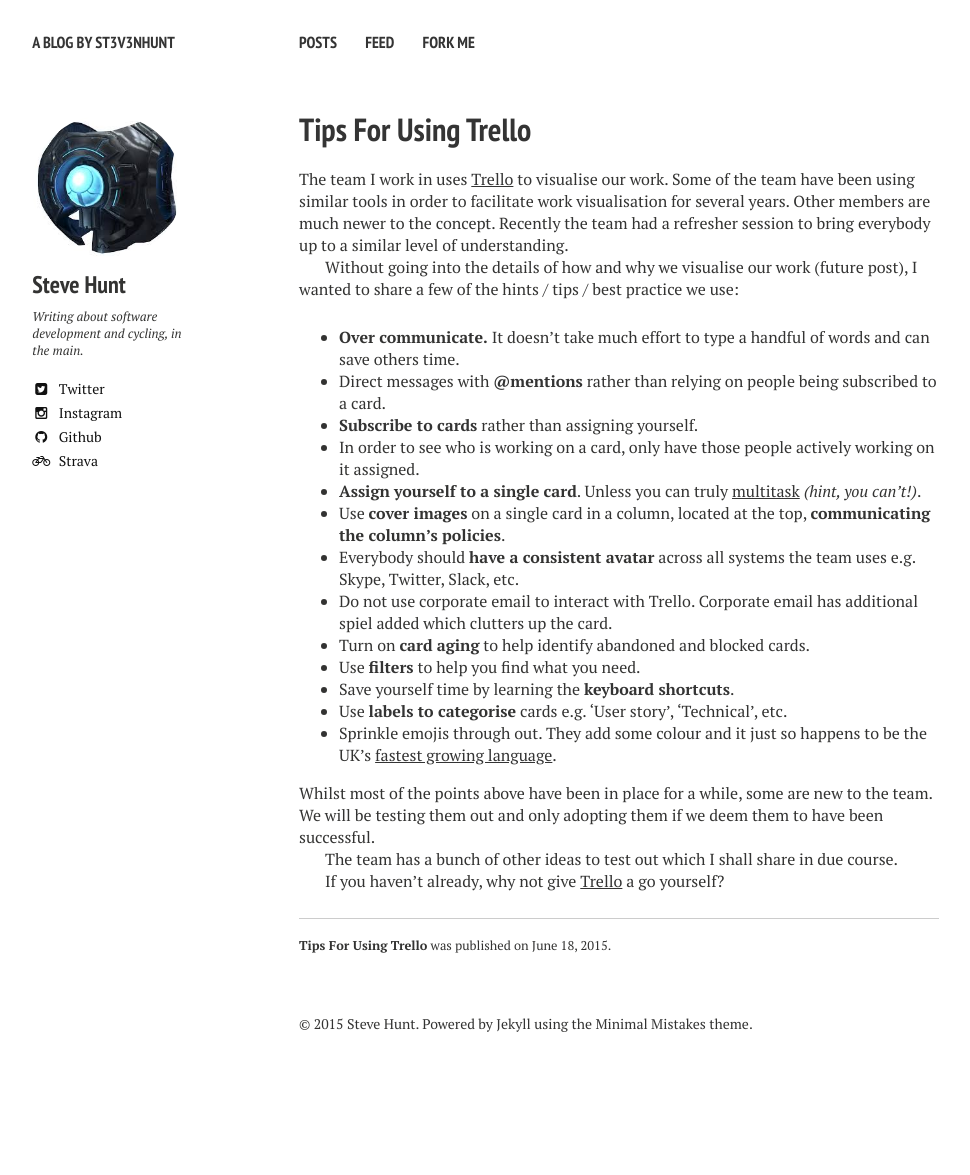
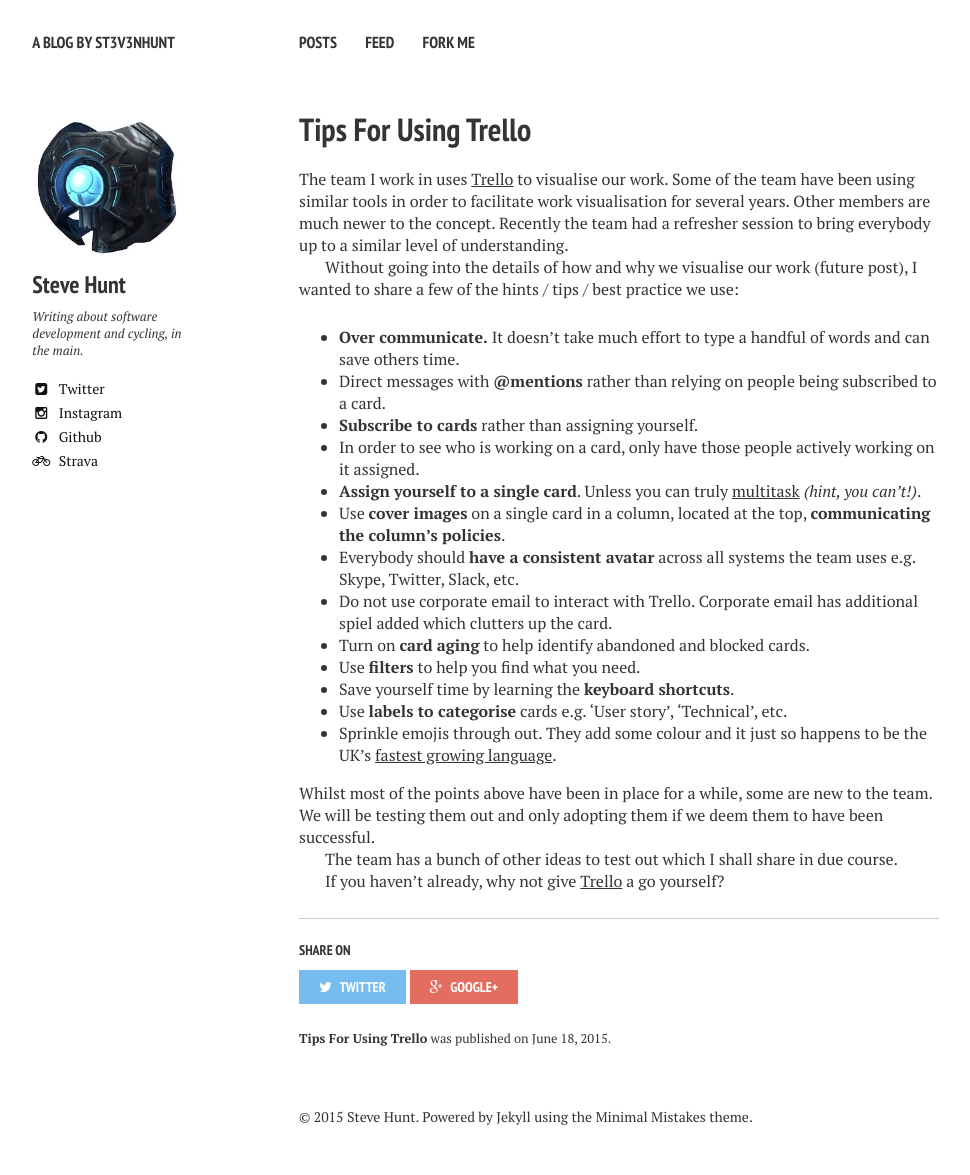
Before and after one commit to st3v3nhunt/st3v3nhunt.github.io, a Jekyll site: the page built from _posts/development/2015-06-18-tips-for-using-trello.md, in a window 1280 px wide. Shown: the whole page, without its empty margins (21-991 px from the left). Built offline with Jekyll 4.4.1, drawn with Linux system fonts in a browser that asks for light colours; nearby versions of some CDN libraries; before the commit the page ends 1082 px from its top, so only the background shows below that.

Commit message:
:open_hands: Fixed sharing.

```diff
--- a/_config.yml
+++ b/_config.yml
@@ -1,7 +1,8 @@
 # Site wide configuration
 title:  A blog by st3v3nhunt
 locale: en_US
-url:
+url: https://st3v3nhunt.github.io
+#url: http://localhost:4000
 
 # Jekyll configuration
 permalink:   /:categories/:title/
--- a/_includes/_social-share.html
+++ b/_includes/_social-share.html
@@ -2,7 +2,7 @@
   <h4>Share on</h4>
   <ul>
     <li>
-      <a href="https://twitter.com/intent/tweet?text={{ site.url }}{{ page.url }}" class="twitter" title="Share on Twitter"><i class="fa fa-twitter"></i><span> Twitter</span></a>
+      <a href="https://twitter.com/intent/tweet?text={{ page.title }} via @{{ author.twitter }} {{ site.url }}{{ page.url }}" class="twitter" title="Share on Twitter"><i class="fa fa-twitter"></i><span> Twitter</span></a>
     </li>
     <li>
       <a href="https://plus.google.com/share?url={{ site.url }}{{ page.url }}" class="google-plus" title="Share on Google Plus"><i class="fa fa-google-plus"></i><span> Google+</span></a>
```
Also changed, not shown: _posts/development/2015-06-18-tips-for-using-trello.md (+0 -1 lines).
